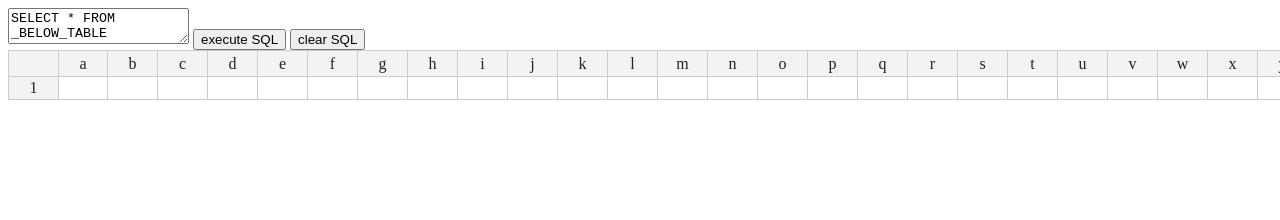
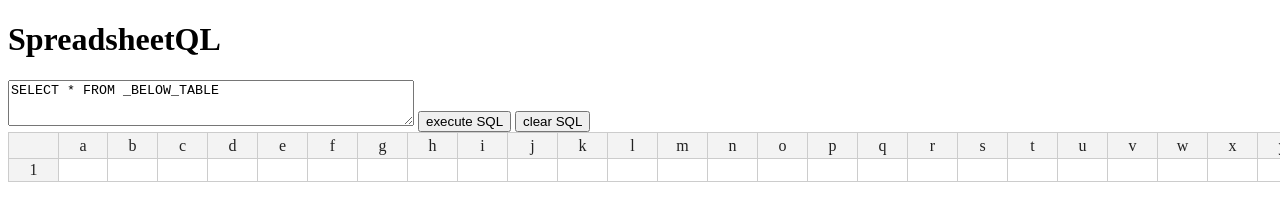
Before and after one commit to hiroshitoda/SpreadsheetQL, a plain HTML site: page index.html in a window 1280 px wide. Shown: the top 220 px of the page. Drawn offline with Linux system fonts and the light colour scheme.

Commit message:
fix title

```diff
--- a/css/styles.css
+++ b/css/styles.css
@@ -0,0 +1,4 @@
+textarea {
+    height: 40px;
+    width: 400px;
+}
--- a/index.html
+++ b/index.html
@@ -2,7 +2,7 @@
 <html lang="ja">
 <head>
     <meta charset="UTF-8">
-    <title>Document</title>
+    <title>SpreadsheetQL</title>
     <link href="js/lib/handsontable.full.min.css" rel="stylesheet" />
     <link href="css/styles.css" rel="stylesheet" />
     <script src="js/lib/knockout-3.4.2.js"></script>
@@ -12,6 +12,8 @@
 <body>
 
 <div id="container">
+
+    <h1>SpreadsheetQL</h1>
 
     <div id="sql">
         <textarea data-bind="value: sql"></textarea>
```
